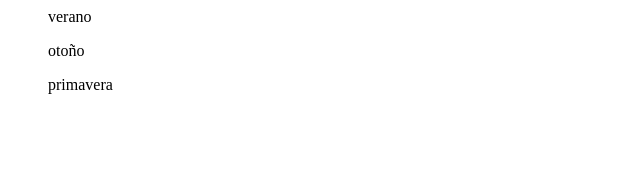
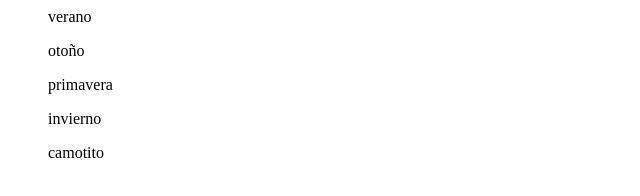
Before and after one commit to DATASANDRO/youtube-git, a plain HTML site: page index.html in a window 1280 px wide. Shown: the whole page, without its empty margins (0-640 px from the left). Drawn offline with Linux system fonts and the light colour scheme.

Commit message:
agrege data en html

```diff
--- a/index.html
+++ b/index.html
@@ -8,8 +8,8 @@
     <ul>verano</ul>
     <ul>otoño</ul>
     <ul>primavera</ul>
-    <ul></ul>
-    <ul></ul>
+    <ul>invierno</ul>
+    <ul>camotito</ul>
 </body>
 
 
```
